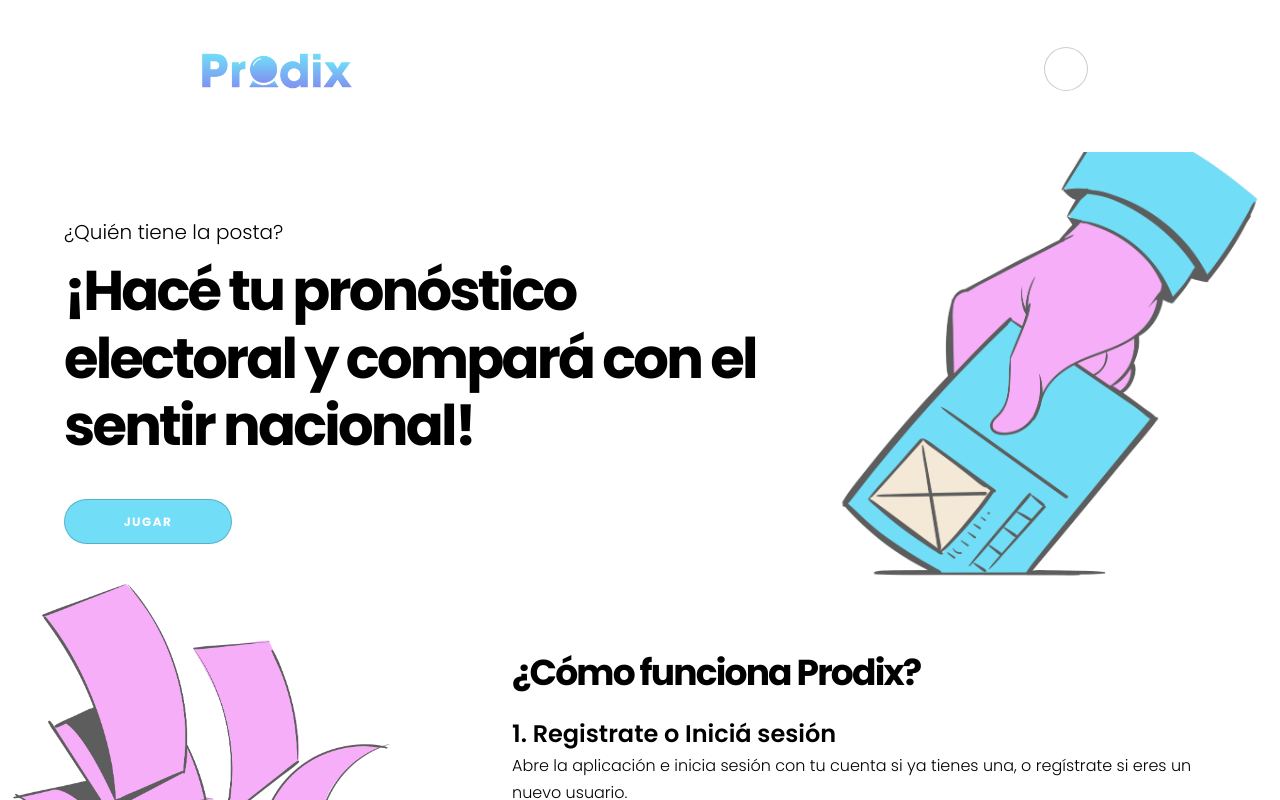
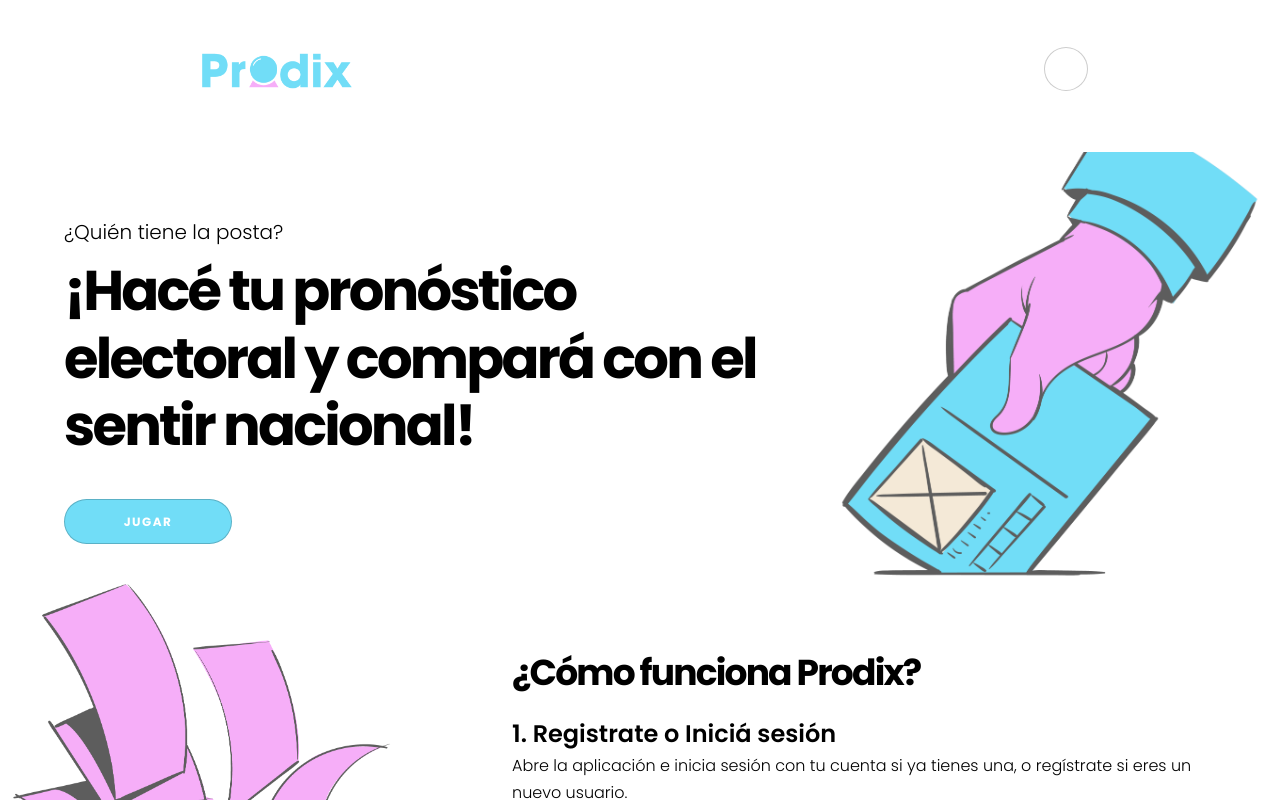
Before and after one commit to bautinogal/Prodix, a React (Vite) app: page / in a window 1280 px wide. Shown: the top 800 px of the page. Built offline with nearby package versions, Linux system fonts and the light colour scheme; a web font is replaced by a local one.

Commit message:
agregué ui2

```diff
--- a/src/pages/Landing/Landing.jsx
+++ b/src/pages/Landing/Landing.jsx
@@ -5,7 +5,7 @@ import './css/fontawesome-all.min.css';
 import './css/noscript.css';
 import './css/animate.css';
 import logo from './img/logo.png';
-import logo2 from './img/logo2.png';
+import logo4 from './img/logo4.png';
 import logo3 from './img/logo3.png';
 import votodibujo1 from './img/votodibujo1.png';
 import votodibujo2 from './img/votodibujo2.png';
@@ -28,12 +28,12 @@ const Landing = (props) => {
                 <div className="inner row">
                     <div class="col-6 left-aligned" style={{padding:0}}>
                         <a href="#">
-                            <img src={logo2} alt="logo"  height="80" />
+                            <img src={logo4} alt="logo"  height="80" />
                         </a>
                     </div>
                     <div className='col-6'>
                         <ul className="icons right-aligned" style={{marginTop:15}}>
-                            <li><a href="#" className="icon style2 fa-user content-align-right"><span className="label">User</span></a></li>
+                            <li><a href="#" className="icon style2 fa-user fa-solid content-align-right"><span className="label">User</span></a></li>
                         </ul>
                     </div>
                 </div>
```
